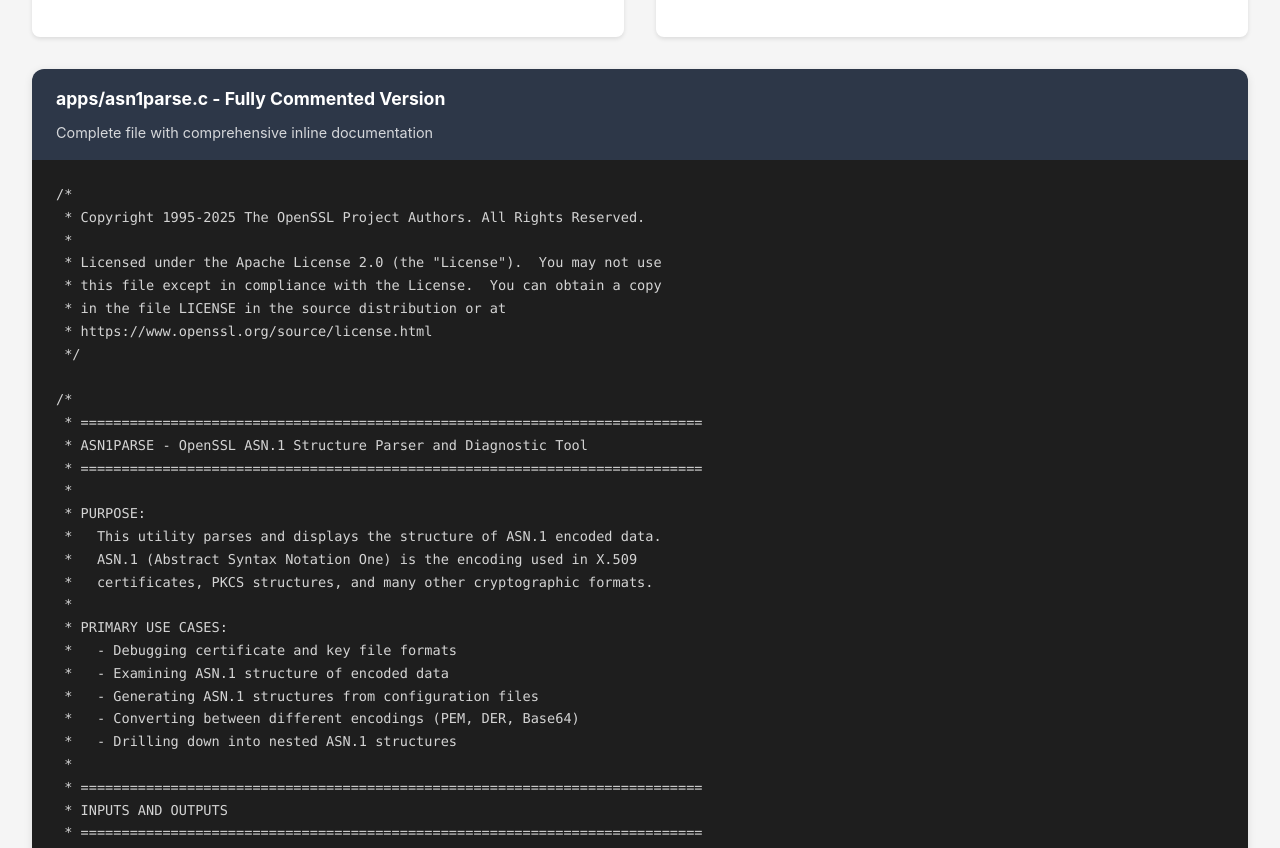
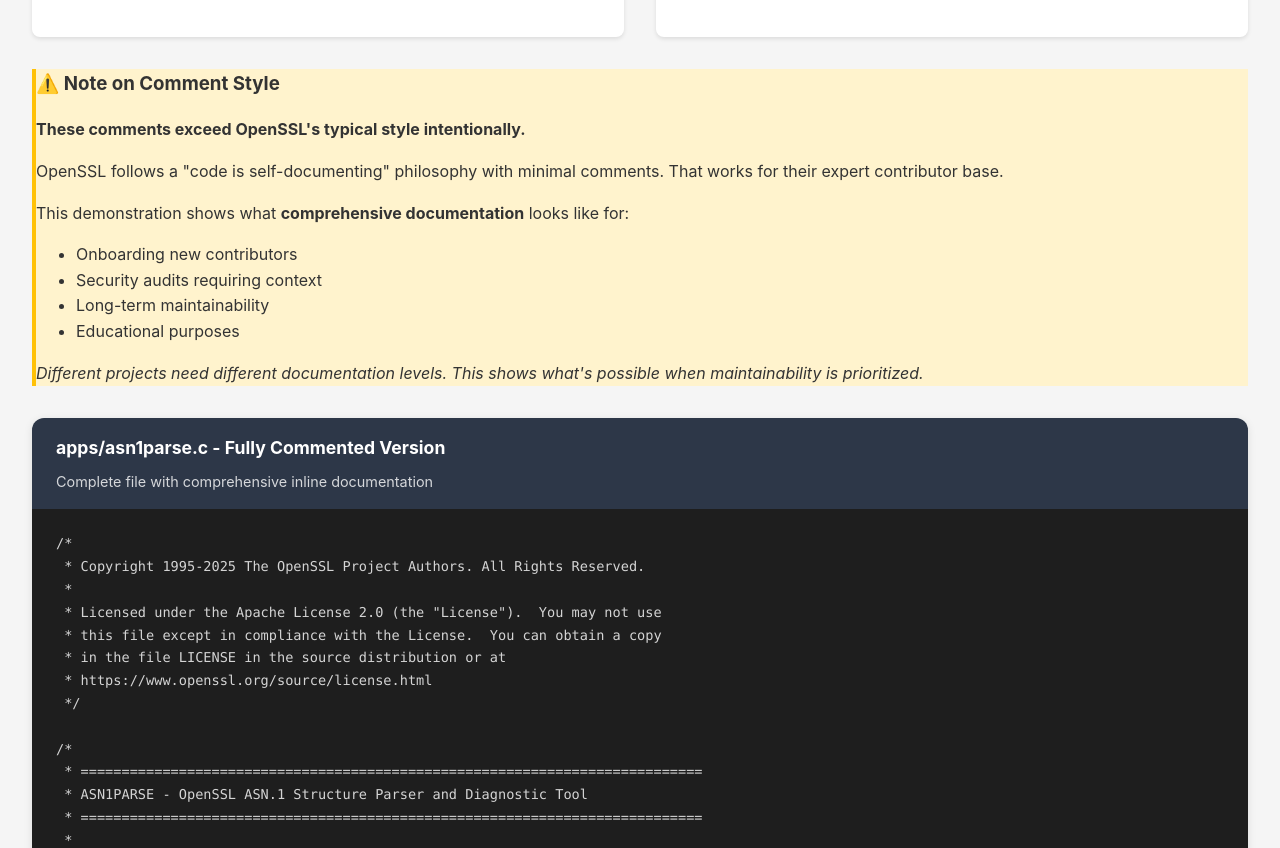
Before and after one commit to TechDebt-Observatory/tech-debt-showcase, a plain HTML site: page commented.html in a window 1280 px wide. Shown: the part 990-1838 px from the top of the page. Drawn offline with Linux system fonts and the light colour scheme.

Commit message:
Update commented.html

```diff
--- a/commented.html
+++ b/commented.html
@@ -214,6 +214,21 @@
                     <li>Readable by juniors and seniors alike</li>
                 </ul>
             </div>
+        </div>
+
+        <div class="intro-box" style="background: #fff3cd; border-left: 4px solid #ffc107;">
+            <h3>⚠️ Note on Comment Style</h3>
+            <p><strong>These comments exceed OpenSSL's typical style intentionally.</strong></p>
+            <p>OpenSSL follows a "code is self-documenting" philosophy with minimal comments. That works for their expert contributor base.</p>
+            <p style="margin-top: 1rem;">This demonstration shows what <strong>comprehensive documentation</strong>
+    looks like for:</p>
+            <ul style="margin-top: 0.5rem;">
+                <li>Onboarding new contributors</li>
+                <li>Security audits requiring context</li>
+                <li>Long-term maintainability</li>
+                <li>Educational purposes</li>
+            </ul>
+            <p style="margin-top: 1rem;"><em>Different projects need different documentation levels. This shows what's possible when maintainability is prioritized.</em></p>
         </div>
 
         <div class="code-container">
```
